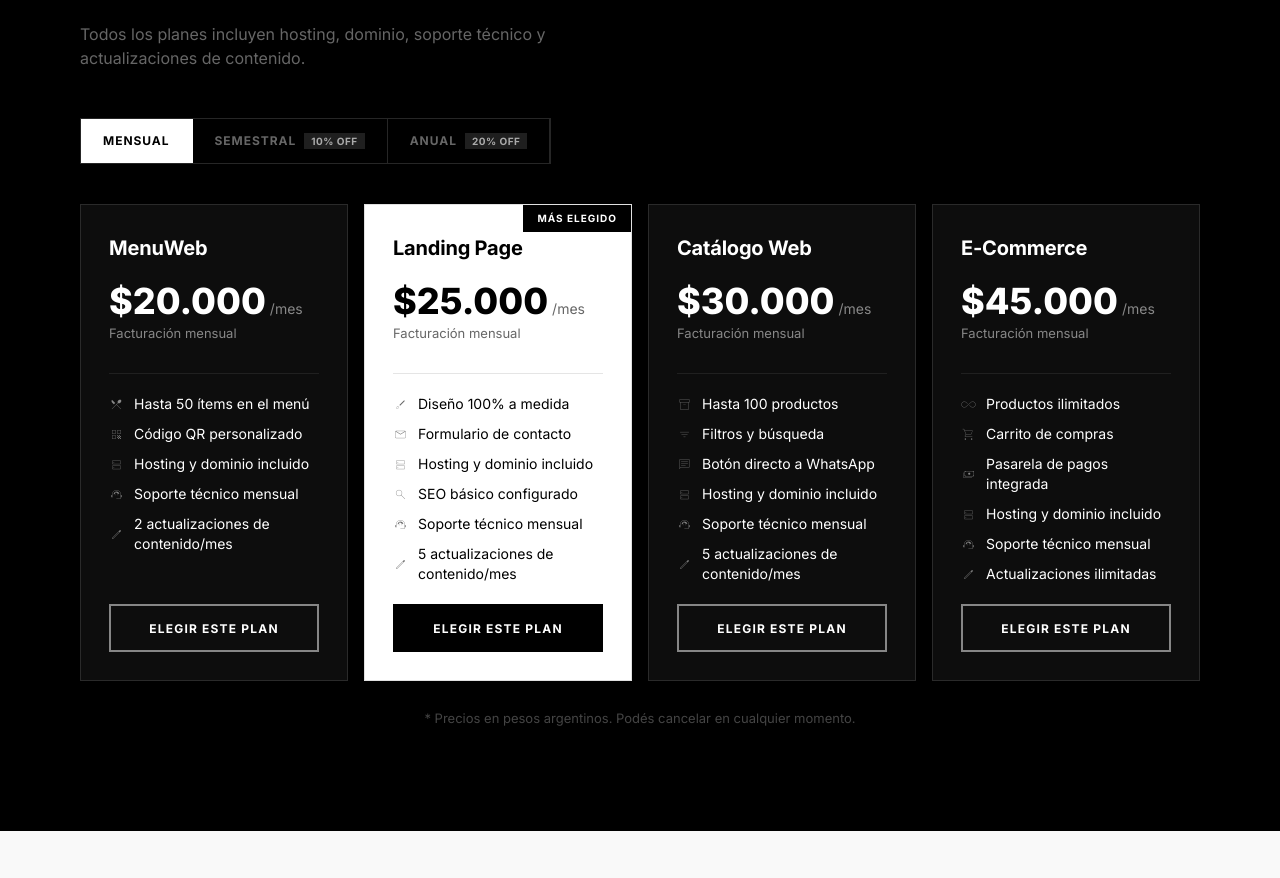
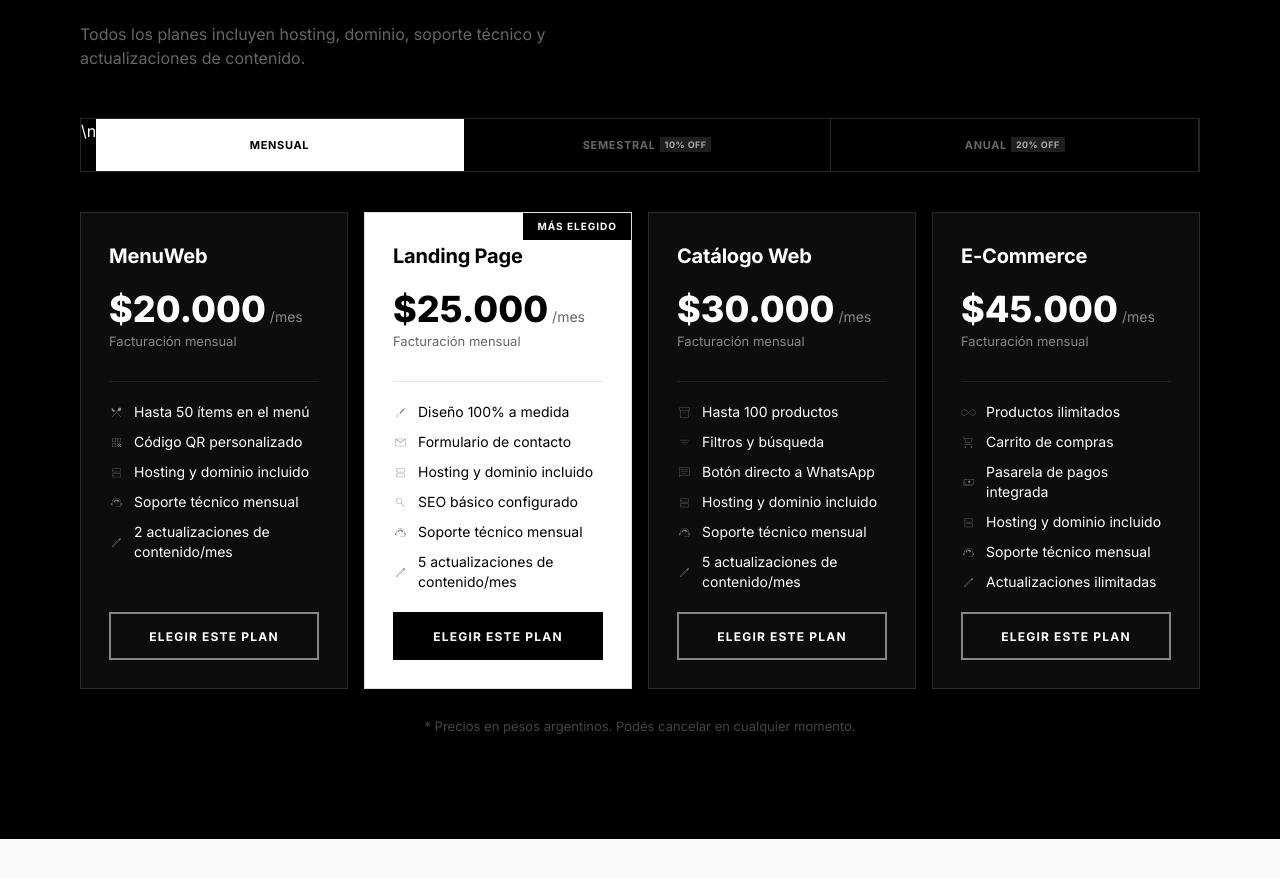
Before and after one commit to johaco/One-System, a React (Vite) app: page / in a window 1280 px wide. Shown: the part 2100-2978 px from the top of the page. Built offline with nearby package versions, Linux system fonts and the light colour scheme.

Commit message:
update bordes contenedores flex

```diff
--- a/src/components/sections/PricingSection.jsx
+++ b/src/components/sections/PricingSection.jsx
@@ -38,40 +38,43 @@ export default function PricingSection({ onSelectPlan }) {
 
         {/* ── Billing toggle ── */}
         <div style={{
-          display: 'inline-flex',
+          display: 'flex',
+          width: '100%',
           border: '1px solid rgba(255,255,255,0.15)',
           marginBottom: '40px',
           overflow: 'hidden',
-        }}>
-          {BILLING_PERIODS.map((bp) => {
+        }}>\n          {BILLING_PERIODS.map((bp) => {
             const active = bp.id === period;
             return (
               <button
                 key={bp.id}
                 onClick={() => setPeriod(bp.id)}
                 style={{
-                  padding: '10px 22px',
-                  fontSize: '12px', fontWeight: 700,
-                  letterSpacing: '0.08em', textTransform: 'uppercase',
+                  flex: 1,
+                  padding: '10px 8px',
+                  fontSize: '11px', fontWeight: 700,
+                  letterSpacing: '0.06em', textTransform: 'uppercase',
                   fontFamily: 'inherit', cursor: 'pointer',
                   border: 'none',
                   borderRight: '1px solid rgba(255,255,255,0.15)',
                   backgroundColor: active ? '#fff' : 'transparent',
                   color: active ? '#000' : '#666',
                   transition: 'background-color 150ms ease, color 150ms ease',
-                  display: 'flex', alignItems: 'center', gap: '8px',
-                  minHeight: '44px', touchAction: 'manipulation',
-                  whiteSpace: 'nowrap',
+                  display: 'flex', alignItems: 'center', justifyContent: 'center',
+                  flexWrap: 'wrap', gap: '4px',
+                  minHeight: '52px', touchAction: 'manipulation',
+                  textAlign: 'center',
                 }}
               >
                 {bp.label}
                 {bp.badge && (
                   <span style={{
-                    fontSize: '10px', fontWeight: 700,
+                    fontSize: '9px', fontWeight: 700,
                     backgroundColor: active ? '#000' : 'rgba(255,255,255,0.12)',
                     color: active ? '#fff' : '#aaa',
-                    padding: '2px 7px',
+                    padding: '2px 5px',
                     letterSpacing: '0.05em',
+                    whiteSpace: 'nowrap',
                   }}>{bp.badge}</span>
                 )}
               </button>
```
